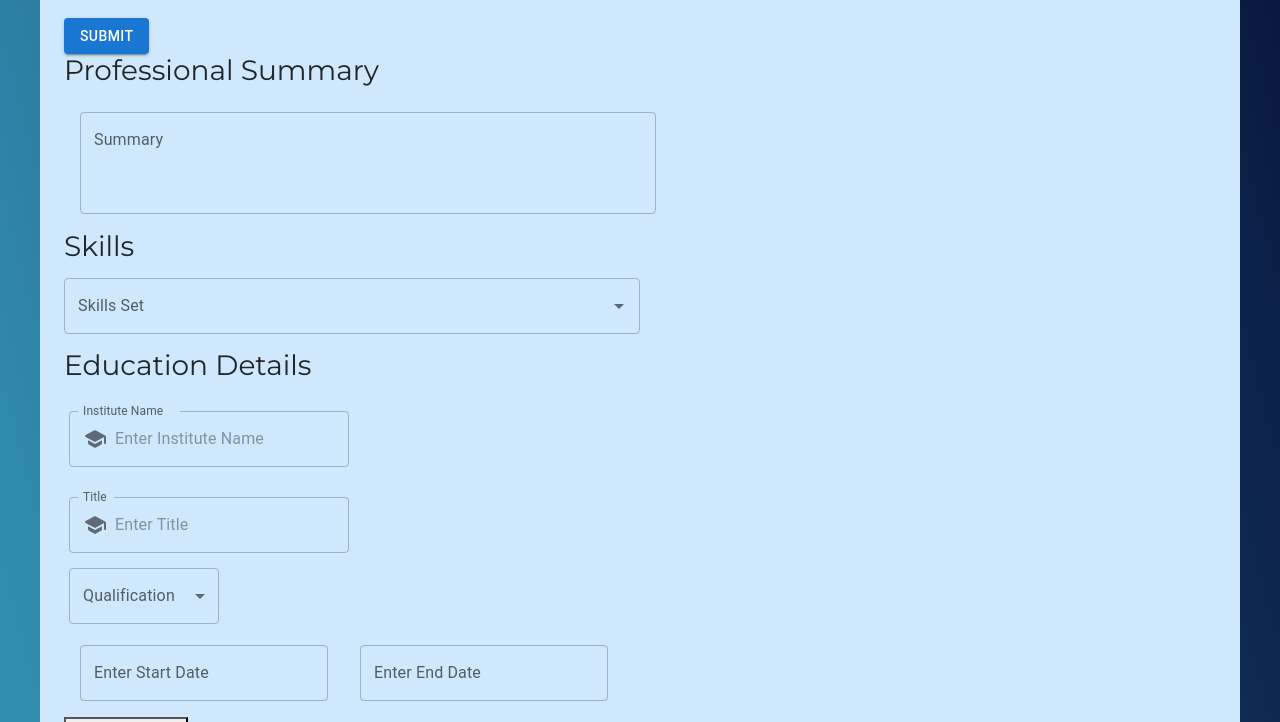
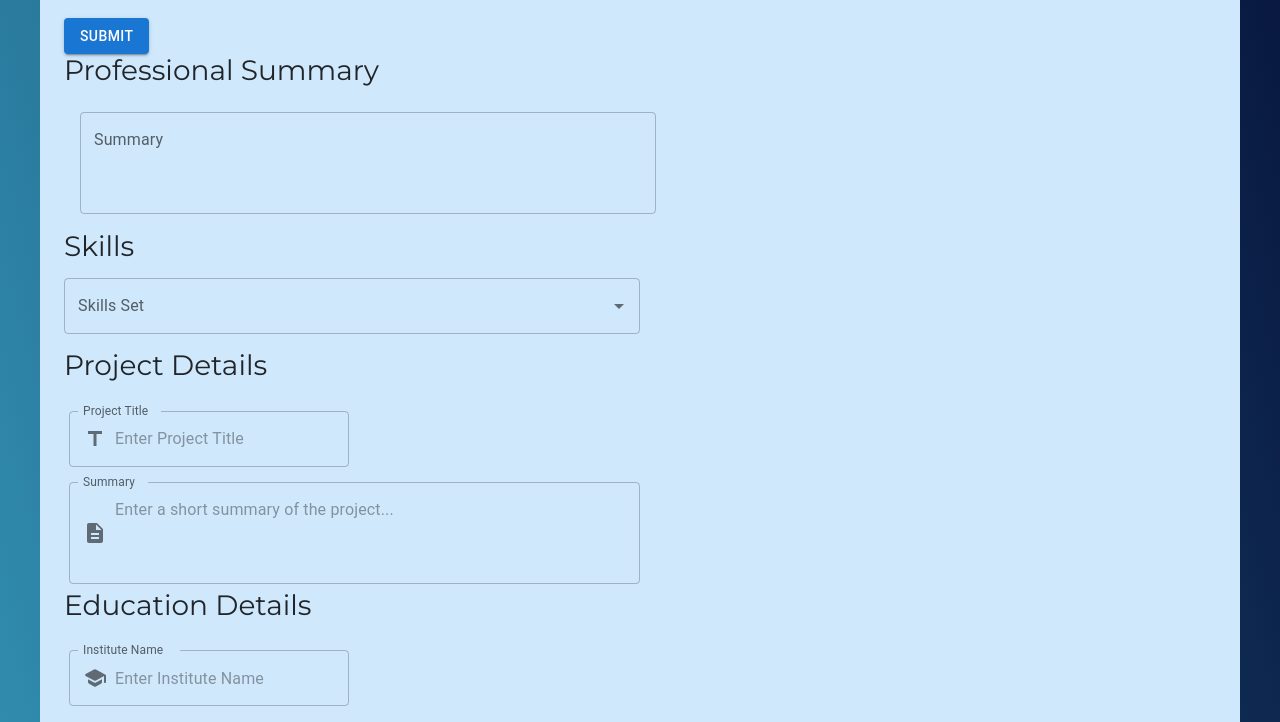
Before and after one commit to maijako/CV-generator, a React (Create React App) app: page /buildCV in a window 1280 px wide. Shown: the part 482-1204 px from the top of the page. Built offline with nearby package versions, Linux system fonts and the light colour scheme; a web font is replaced by a local one; what @react-pdf/renderer would draw is missing.

Commit message:
Adds link to main form page, and some text fields to the project section

```diff
--- a/src/components/cvcomponents/CVBuilderInfoPage.js
+++ b/src/components/cvcomponents/CVBuilderInfoPage.js
@@ -5,6 +5,7 @@ import { Container } from '@mui/material';
 import ExperienceSection from "./ExperienceSection";
 import ProfessionalSummary from "./ProfessionalSummary";
 import SkillsSection from "./SkillsSection";
+import ProjectsSection from "./ProjectsSection";
 
 function CVBuilderInfoPage() {
     return(
@@ -12,6 +13,7 @@ function CVBuilderInfoPage() {
             <BasicUserInfo />
             <ProfessionalSummary />
             <SkillsSection />
+            <ProjectsSection />
             <EducationSection />
             <ExperienceSection />
         </Container>
--- a/src/components/cvcomponents/ProjectsSection.js
+++ b/src/components/cvcomponents/ProjectsSection.js
@@ -1,4 +1,7 @@
 import React from "react";
+import DescriptionIcon from '@mui/icons-material/Description';
+import TitleIcon from '@mui/icons-material/Title';
+import { TextField, InputAdornment } from '@mui/material';
 
 function ProjectsSection() {
     return(
@@ -12,6 +15,47 @@ function ProjectsSection() {
                 Skills Used,
                 Deployed Link,
                 GitHub Link */}
+
+            <div className="containerStyles">
+
+                <TextField
+                    id="input-project-name"
+                    label="Project Title"
+                    InputProps={{
+                        startAdornment: (
+                            <InputAdornment position="start">
+                                <TitleIcon />
+                            </InputAdornment>
+                        ),
+                    }}
+                    placeholder="Enter Project Title"
+                    variant="outlined"
+                    sx={{margin: "15px 0"}}
+                    // name="instituteName"
+                    // value={input.instituteName}
+                    // onChange={event => handleInputChange(index, event)}
+                />
+
+                <TextField
+                    id="project-summary"
+                    label="Summary"
+                    InputProps={{
+                        startAdornment: (
+                            <InputAdornment position="start">
+                                <DescriptionIcon />
+                            </InputAdornment>
+                        ),
+                    }}
+                    placeholder="Enter a short summary of the project..."
+                    multiline
+                    minRows={3}
+                    maxRows={8}
+                    sx={{width: "50%"}}
+                    // name="roleDetails"
+                    // value={input.roleDetails}
+                    // onChange={event => handleInputChange(index, event)}
+                />
+            </div>
         </>
     );
 }
```
